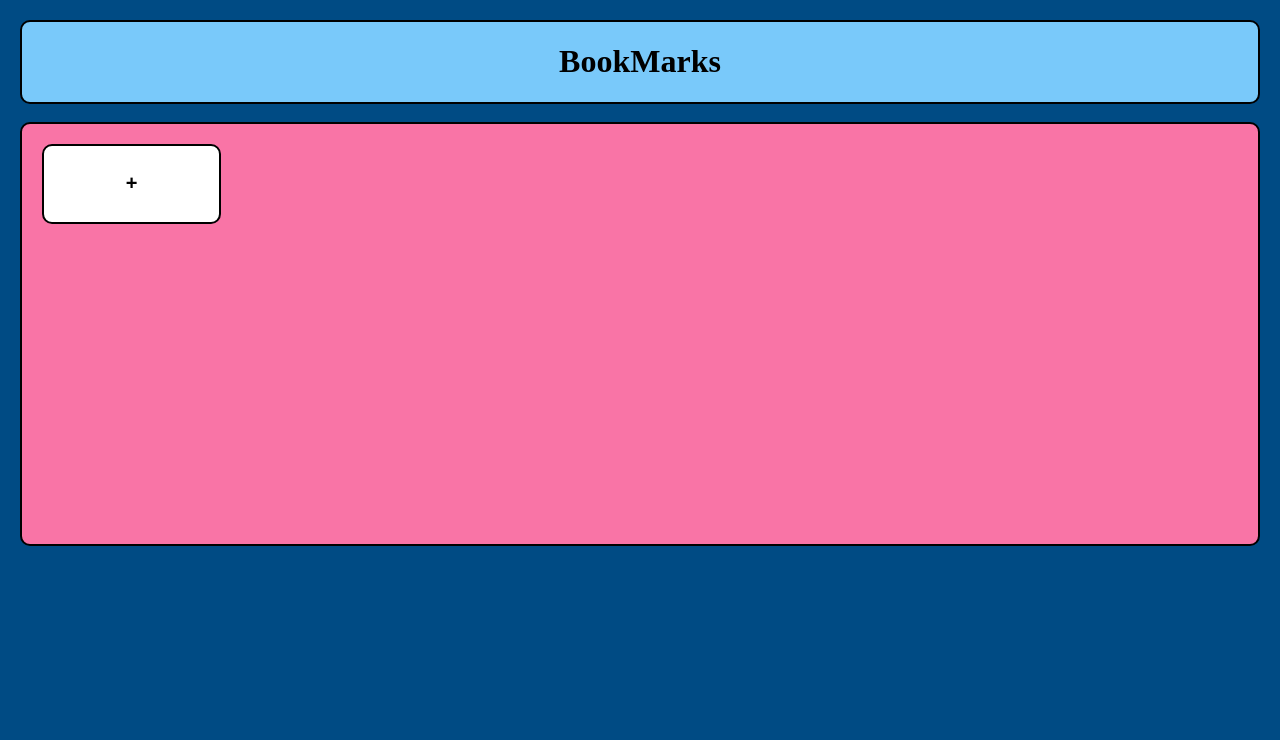
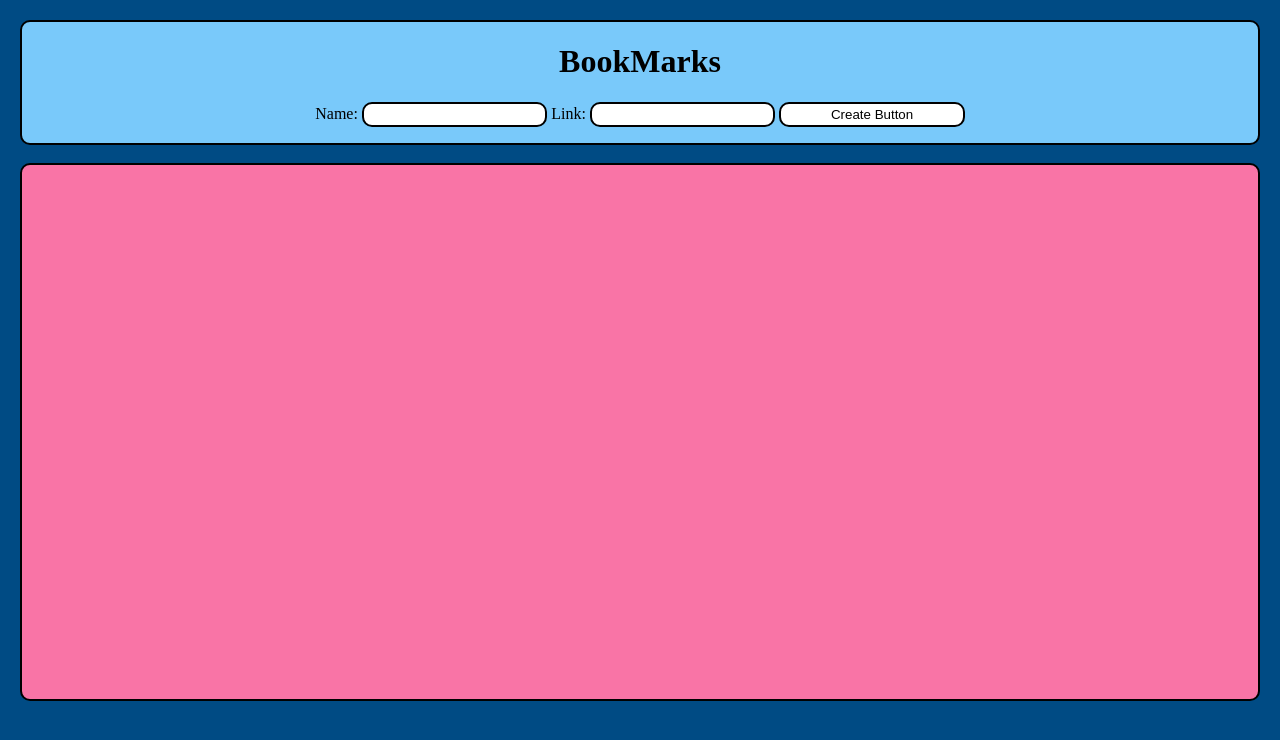
Before and after one commit to t-aswath/Kraft-Work, a plain HTML site: page bookmarks/bk.html in a window 1280 px wide. Drawn offline with Linux system fonts and the light colour scheme.

Commit message:
Add files via upload

```diff
--- a/bookmarks/bk.css
+++ b/bookmarks/bk.css
@@ -6,7 +6,7 @@ body {
 .panel {
   display: flex;
   flex-wrap: wrap;
-  min-height: 50%;
+  min-height: 65%;
   background: #f974a6;
   border: 2px solid black;
   border-radius: 10px;
@@ -27,10 +27,26 @@ body {
   border: 2px solid black;
   background: white;
   width: 15%;
-  height: 80px;
-  flex: 0 0 15%;
+  height: 25px;
 }
 
 .add:hover {
   background: whitesmoke;
 }
+
+a:hover {
+  background: whitesmoke;
+}
+
+a {
+  width: 15%;
+  height: 80px;
+  line-height: 70px;
+  text-align: center;
+  color: black;
+  background-color: #79c9fa;
+  text-decoration: none;
+  border: 2px solid black;
+  border-radius: 10px;
+  flex: 0 0 18%;
+}
--- a/bookmarks/bk.html
+++ b/bookmarks/bk.html
@@ -8,11 +8,20 @@
   </head>
   <body>
     <div class="container">
-      <header id="title"><h1>BookMarks</h1></header>
+      <header id="title">
+        <h1>BookMarks</h1>
+        <form>
+          <label for="name">Name:</label>
+          <input type="text" class="add" id="name" name="name" />
+          <label for="link">Link:</label>
+          <input type="text" class="add" id="link" name="link" />
+          <button type="button" class="add" onclick="createButton()">
+            Create Button
+          </button>
+        </form>
+      </header>
       <br />
-      <section class="panel" id="input">
-        <button class="add" id="add" onclick="addbookmark()"><h1>+</h1></button>
-      </section>
+      <section class="panel" id="input"></section>
     </div>
   </body>
 </html>
--- a/bookmarks/bk.js
+++ b/bookmarks/bk.js
@@ -1,9 +1,18 @@
-const container = document.getElementById("input");
-const next = document.getElementById("add");
+function createButton() {
+  var nameInput = document.getElementById("name");
+  var linkInput = document.getElementById("link");
 
-function addbookmark() {
-  let name = document.createElement("input");
-  name.placeholder = "name:\nlink:";
-  name.className = "add";
-  container.insertBefore(name, next);
+  var name = nameInput.value;
+  var link = linkInput.value;
+
+  if (!name || !link) {
+    alert("Please enter a name and link.");
+    return;
+  }
+
+  var button = document.createElement("a");
+  button.href = link;
+  button.textContent = name;
+  var input = document.getElementById("input");
+  input.appendChild(button);
 }
```
